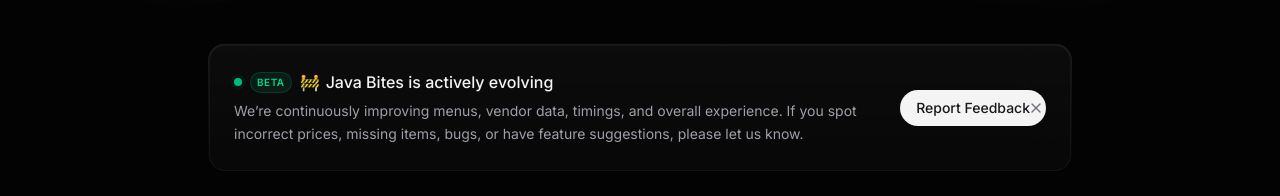
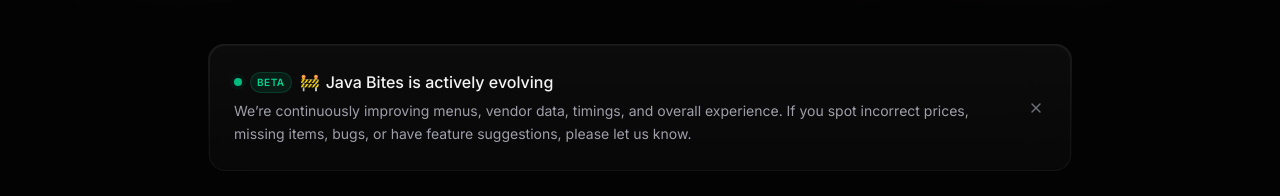
Before and after one commit to aalindmukati/Java-Bites, a Next.js app: page / in a window 1280 px wide. Shown: the part 468-664 px from the top of the page. Built offline with nearby package versions, Linux system fonts and the light colour scheme; no server answers; the database is empty.

Commit message:
Features for announecemnt were fixed

```diff
--- a/components/ui/announcement-banner.tsx
+++ b/components/ui/announcement-banner.tsx
@@ -37,7 +37,7 @@
             <div className="relative flex flex-col md:flex-row items-start md:items-center justify-between gap-4 p-5 sm:p-6 rounded-2xl bg-[#09090b]/80 backdrop-blur-xl border border-white/[0.05] shadow-2xl">
 
               {/* Content Section */}
-              <div className="flex-1 min-w-0 pr-8 md:pr-0">
+              <div className="flex-1 min-w-0 pr-10 sm:pr-12">
                 <div className="flex items-center gap-2 mb-1.5">
                   <div className="relative flex h-2 w-2">
                     <span className="animate-ping absolute inline-flex h-full w-full rounded-full bg-emerald-400 opacity-75"></span>
@@ -51,22 +51,10 @@
                   </h3>
                 </div>
 
-                <p className="text-xs sm:text-sm text-zinc-400 leading-relaxed max-w-2xl">
+                <p className="text-xs sm:text-sm text-zinc-400 leading-relaxed max-w-3xl">
                   We’re continuously improving menus, vendor data, timings, and overall experience.
                   If you spot incorrect prices, missing items, bugs, or have feature suggestions, please let us know.
                 </p>
-              </div>
-
-              {/* Action Buttons */}
-              <div className="flex items-center gap-3 w-full md:w-auto shrink-0 pt-2 md:pt-0 border-t border-white/5 md:border-t-0">
-                <a
-                  href="mailto:feedback@javabites.app?subject=Java Bites Feedback"
-                  className="relative group/btn w-full md:w-auto inline-flex items-center justify-center gap-2 px-4 py-2 text-sm font-medium text-zinc-900 bg-zinc-100 rounded-full transition-all duration-300 hover:bg-white hover:scale-[1.02] active:scale-[0.98]"
-                >
-                  <span className="relative z-10">Report Feedback</span>
-                  {/* Subtle Glow */}
-                  <div className="absolute inset-0 rounded-full bg-white/20 blur-md opacity-0 group-hover/btn:opacity-100 transition-opacity duration-300" />
-                </a>
               </div>
 
               {/* Dismiss Button */}
```
